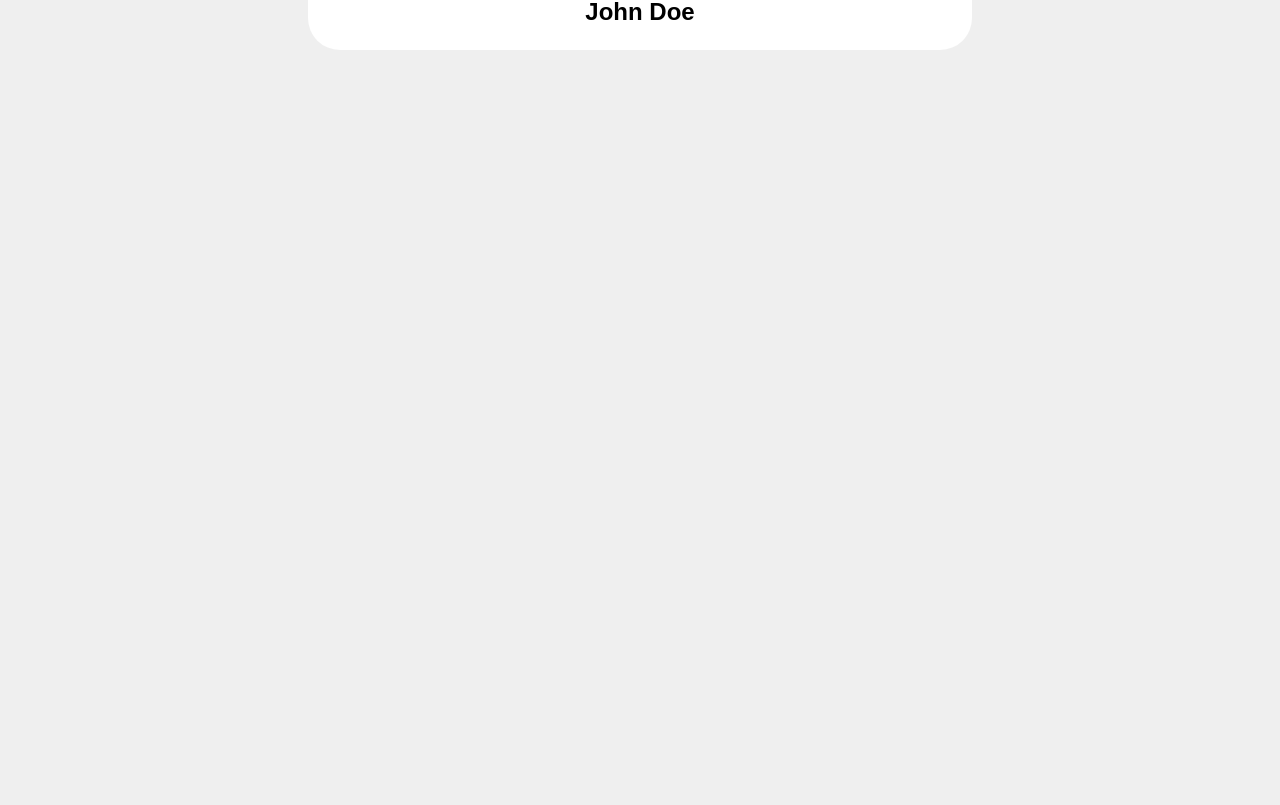
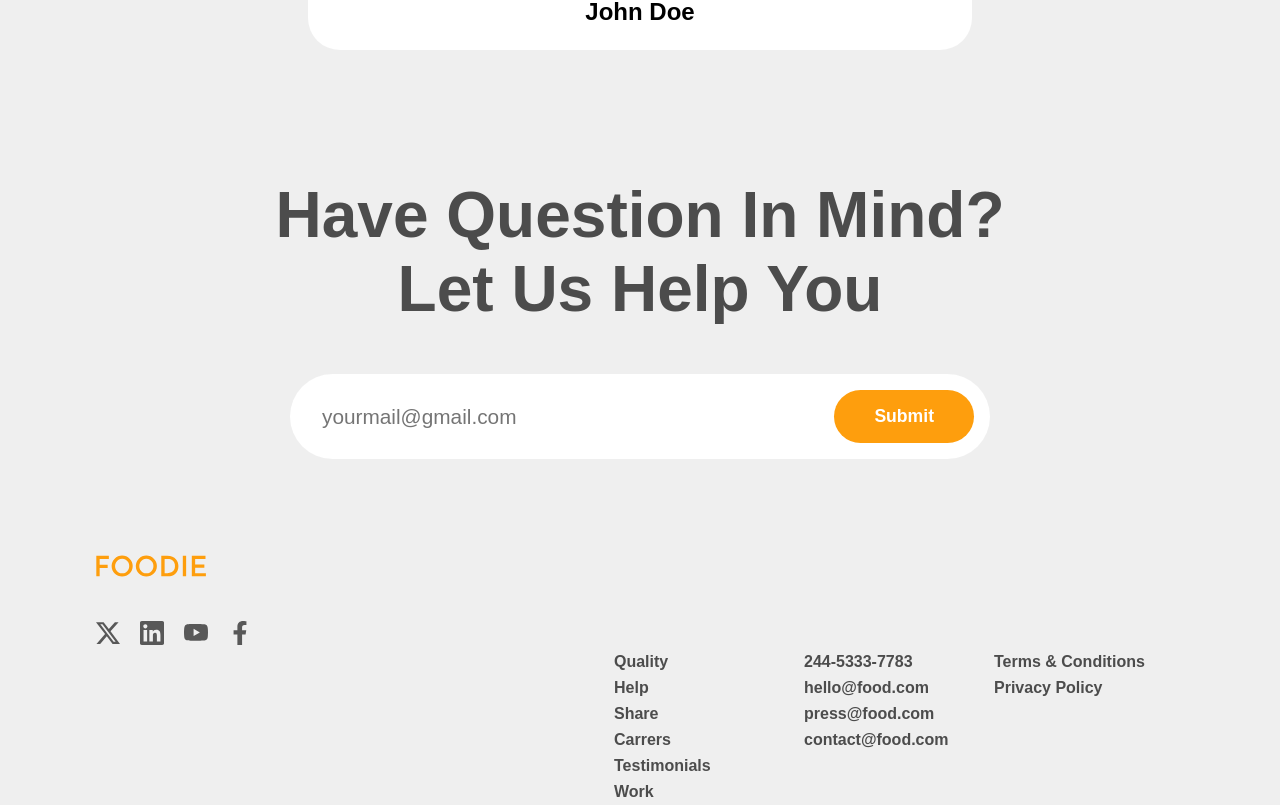
Before and after one commit to ClementMadiot/Web_Design_Foodie_React, a React (Create React App) app: page / in a window 1280 px wide. Shown: the part 3521-4326 px from the top of the page. Before the commit the page ends 3603 px from the top, so only its background shows below. Built offline with nearby package versions, Linux system fonts and the light colour scheme.

Commit message:
add contact and footer section

```diff
--- a/src/App.js
+++ b/src/App.js
@@ -4,14 +4,18 @@ import Home from './components/Home'
 import About from './components/About'
 import Work from './components/Work'
 import Testimonials from './components/Testimonials'
+import Contact from './components/Contact'
+import Footer from './components/Footer'
 
 function App() {
   return (
     <div className="App">
       <Home />
-      <About/>
-      <Work/>
-      <Testimonials/>
+      <About />
+      <Work />
+      <Testimonials />
+      <Contact />
+      <Footer />
     </div>
   )
 }
--- /dev/null
+++ b/src/components/Contact.jsx
@@ -0,0 +1,18 @@
+
+
+const Contact = () => {
+  return (
+    <section id="contact" className="contact-page-wrapper">
+      <h1 className="primary-heading">Have Question In Mind?</h1>
+      <h1 className="primary-heading">Let Us Help You</h1>
+      <form action="submit" className="contact-form-container">
+        <input type="text" placeholder="yourmail@gmail.com" />
+        <button className="secondary-button">Submit</button>
+      </form>
+
+
+    </section>
+  );
+};
+
+export default Contact;
--- /dev/null
+++ b/src/components/Footer.jsx
@@ -0,0 +1,46 @@
+// import img + icon
+import Logo from '../assets/images/Logo.svg'
+import { BsTwitterX } from 'react-icons/bs'
+import { SiLinkedin } from 'react-icons/si'
+import { BsYoutube } from 'react-icons/bs'
+import { FaFacebookF } from 'react-icons/fa'
+
+const Footer = () => {
+  return (
+    <footer>
+      <article className="footer-section-one">
+        <div className="footer-logo-container">
+          <img src={Logo} alt="Logo" />
+        </div>
+        <div className="footer-icons">
+          <BsTwitterX />
+          <SiLinkedin />
+          <BsYoutube />
+          <FaFacebookF />
+        </div>
+      </article>
+      <article className="footer-section-two">
+        <div className="footer-section-columns">
+          <span>Quality</span>
+          <span>Help</span>
+          <span>Share</span>
+          <span>Carrers</span>
+          <span>Testimonials</span>
+          <span>Work</span>
+        </div>
+        <div className="footer-section-columns">
+          <span>244-5333-7783</span>
+          <span>hello@food.com</span>
+          <span>press@food.com</span>
+          <span>contact@food.com</span>
+        </div>
+        <div className="footer-section-columns">
+          <span>Terms & Conditions</span>
+          <span>Privacy Policy</span>
+        </div>
+      </article>
+    </footer>
+  )
+}
+
+export default Footer
```
Also changed, not shown: src/components/Home.jsx (renamed from src/components/Home.js).
